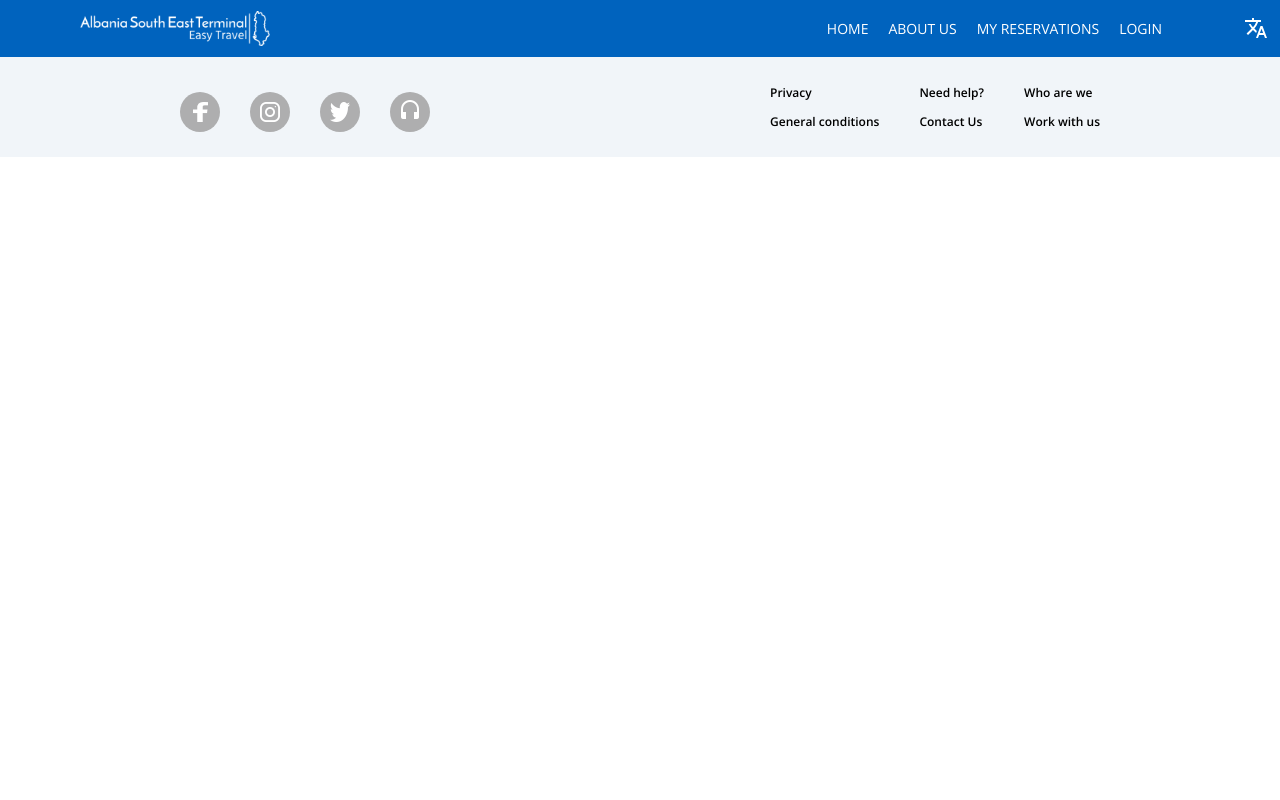
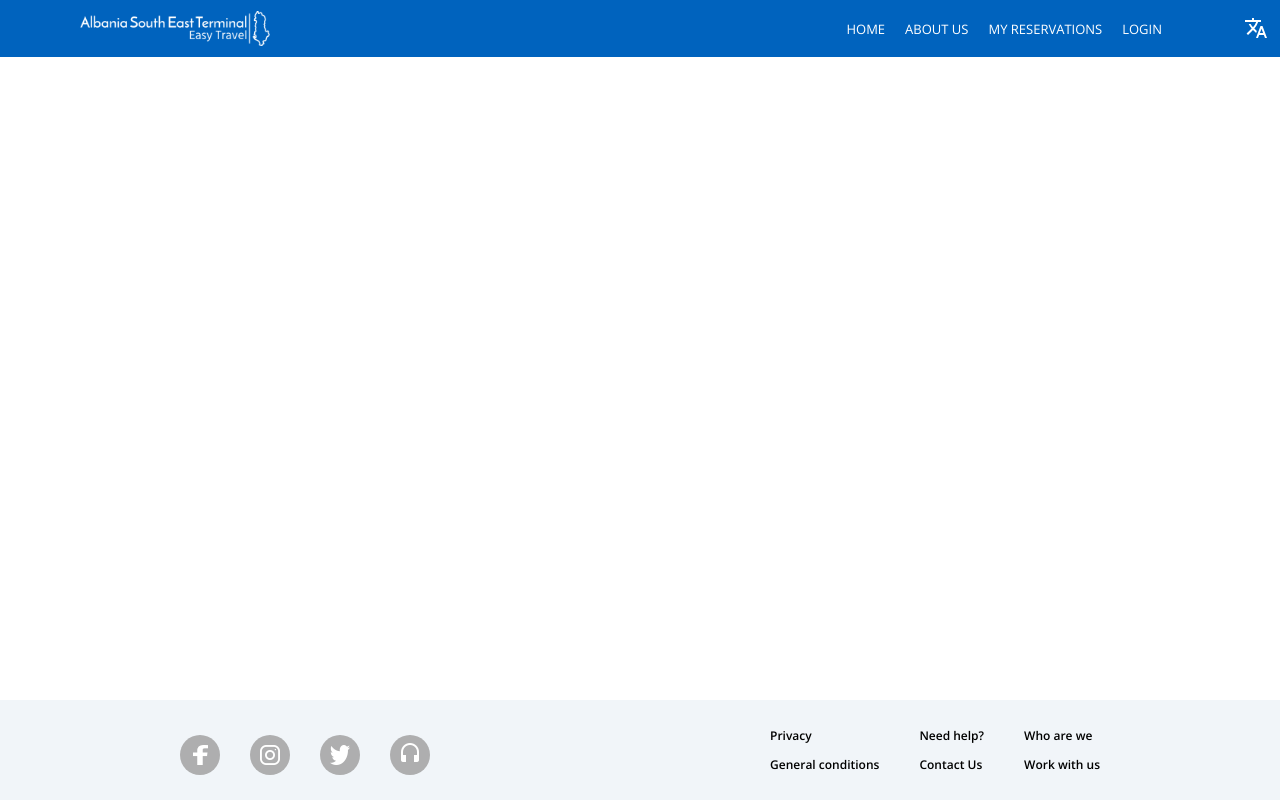
Before and after one commit to xhoiKabashi/ASET, a React (Vite) app: page / in a window 1280 px wide. Built offline with nearby package versions, Linux system fonts and the light colour scheme.

Commit message:
add latest version of the react rooter

```diff
--- a/src/App.jsx
+++ b/src/App.jsx
@@ -1,15 +1,22 @@
 import './index.css'
 import Layout from './page/layout/Layout'
-import { Routes, Route } from 'react-router-dom'
+import { createBrowserRouter, createRoutesFromElements, Route, RouterProvider } from 'react-router-dom'
+
+// rooter to navigate between pages
+const router = createBrowserRouter(
+  createRoutesFromElements(
+    // Layout as the main path to be shown in all of the pages
+    <Route path="/" element={<Layout />}>
+      {/* <Route path="dashboard" element={<Layout />} /> */}
+      {/* ... etc. */}
+    </Route>
+  )
+)
 
 export default function App() {
   return (
     <>
-      <Routes>
-        <Route path="/" element={<Layout />}>
-          {/* here we can enter the other pages / same example as above */}
-        </Route>
-      </Routes>
+      <RouterProvider router={router} />
     </>
   )
 }
--- a/src/components/footer/Footer.module.css
+++ b/src/components/footer/Footer.module.css
@@ -8,6 +8,7 @@
   background-color: #f1f5f9;
   padding: 10px; /* Add padding as needed */
   align-items: center;
+  margin-top: auto;
 }
 .footerLogos {
   display: flex;
--- a/src/components/navbar/Navbar.jsx
+++ b/src/components/navbar/Navbar.jsx
@@ -1,7 +1,8 @@
+import styles from './Navbar.module.css'
+// are bellow inports are to get the pre styled components
 import { Dropdown, Menu, MenuButton, MenuItem } from '@mui/joy'
 import Icon from '@mdi/react'
 import { mdiTranslate } from '@mdi/js'
-import styles from './Navbar.module.css'
 import DrawerMobileNavigation from './NavbarMobile'
 
 function Navbar() {
@@ -17,7 +18,7 @@ function Navbar() {
           <li>Login</li>
         </ul>
         <div className={styles.none}>
-          <Dropdown className={styles.langContainer}>
+          <Dropdown>
             <MenuButton variant="plain" color="none" size="sm">
               <Icon path={mdiTranslate} size={1} className={styles.langIcon} />
             </MenuButton>
--- a/src/components/navbar/Navbar.module.css
+++ b/src/components/navbar/Navbar.module.css
@@ -30,20 +30,12 @@
   list-style: none;
   gap: 20px;
   font-weight: 400;
-  font-size: 14px;
+  font-size: 13px;
   cursor: pointer;
 }
 
 .logo {
   height: 35px;
-}
-
-.langContainer {
-  display: flex;
-  align-items: center;
-  justify-content: center;
-  position: relative;
-  width: 100%;
 }
 
 .langIcon {
--- a/src/index.css
+++ b/src/index.css
@@ -5,9 +5,10 @@ body {
   margin: 0;
   padding: 0;
   font-family: 'Open Sans', sans-serif;
+  min-height: 100vh;
 }
 
-/* to remove the underline for all achor tags in all website */
+/* to remove the underline for all anchor tags in all website */
 a {
   text-decoration: none;
 }
--- a/src/main.jsx
+++ b/src/main.jsx
@@ -2,12 +2,9 @@ import React from 'react'
 import ReactDOM from 'react-dom/client'
 import App from './App.jsx'
 import './index.css'
-import { BrowserRouter } from 'react-router-dom'
 
 ReactDOM.createRoot(document.getElementById('root')).render(
   <React.StrictMode>
-    <BrowserRouter>
-      <App />
-    </BrowserRouter>
+    <App />
   </React.StrictMode>
 )
--- a/src/page/layout/Layout.jsx
+++ b/src/page/layout/Layout.jsx
@@ -4,6 +4,7 @@ import styles from './Layout.module.css'
 import Footer from '../../components/footer/Footer'
 function Layout() {
   return (
+    // this div container is to keep navbar top and footer position bottom
     <div className={styles.container}>
       <Navbar />
       <Outlet />
--- a/src/page/layout/Layout.module.css
+++ b/src/page/layout/Layout.module.css
@@ -0,0 +1,6 @@
+/* this div container is to keep navbar top and footer position bottom */
+.container {
+  display: flex;
+  flex-direction: column;
+  min-height: 100vh;
+}
```
